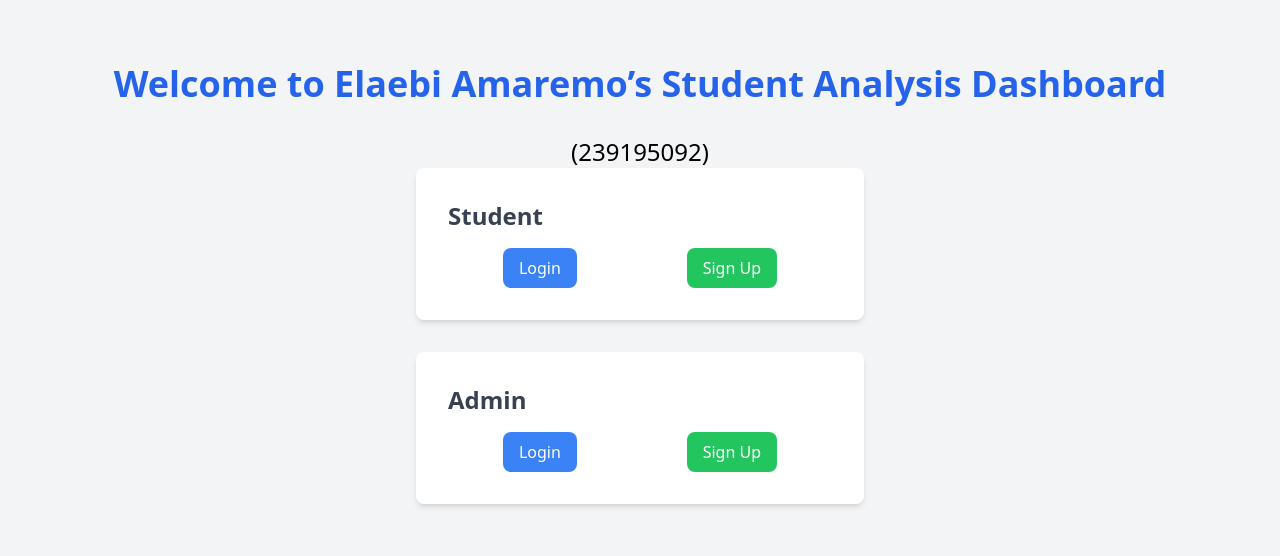
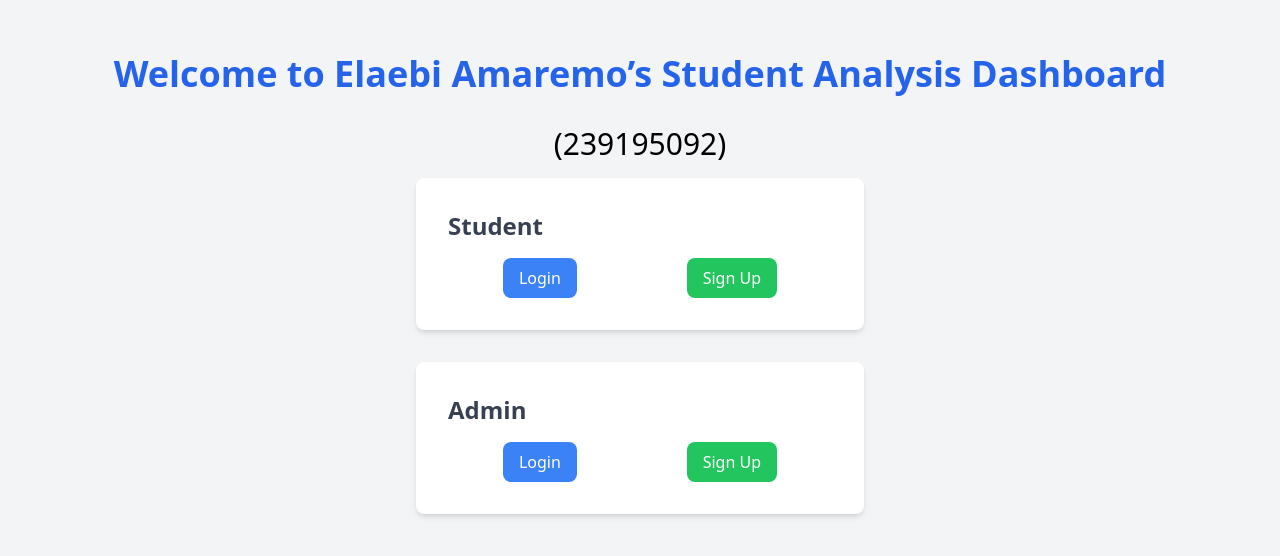
Before and after one commit to Favour-ag/ML-Student-Grade-Prediction-Project, a React (Vite) app: page / in a window 1280 px wide. Shown: the part 116-672 px from the top of the page. Built offline with nearby package versions, Linux system fonts and the light colour scheme.

Commit message:
still on the adjustments

```diff
--- a/src/Pages/LandingPage.jsx
+++ b/src/Pages/LandingPage.jsx
@@ -7,7 +7,7 @@ const LandingPage = () => {
       <h1 className="text-4xl font-bold mb-8 text-blue-600">
         Welcome to Elaebi Amaremo’s Student Analysis Dashboard
       </h1>
-      <p className="text-2xl">(239195092)</p>
+      <p className="text-3xl mb-4 ">(239195092)</p>
       <div className="bg-white shadow-md rounded-lg p-8 mb-8 w-full max-w-md">
         <h2 className="text-2xl font-semibold mb-4 text-gray-700">Student</h2>
         <div className="flex justify-around">
```
